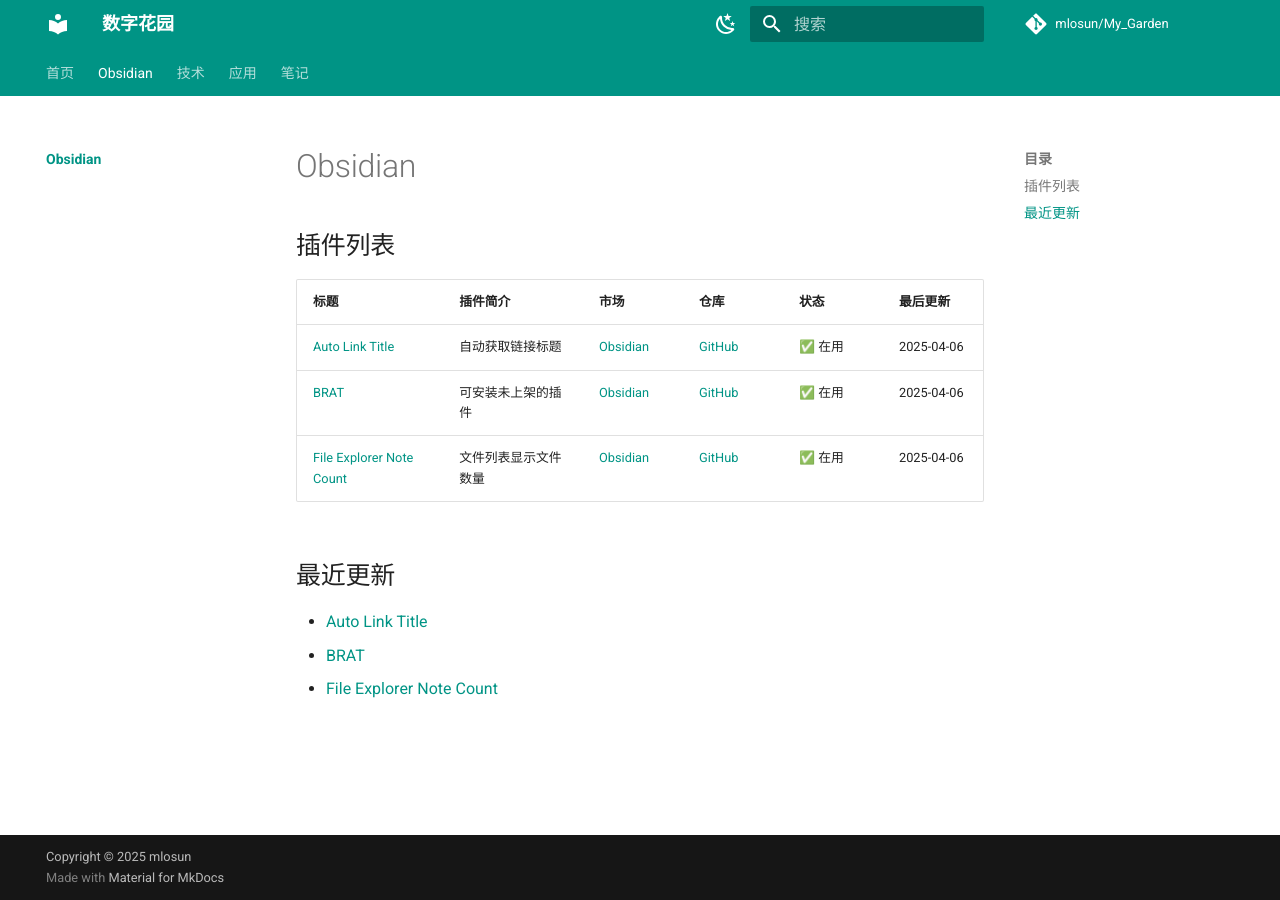
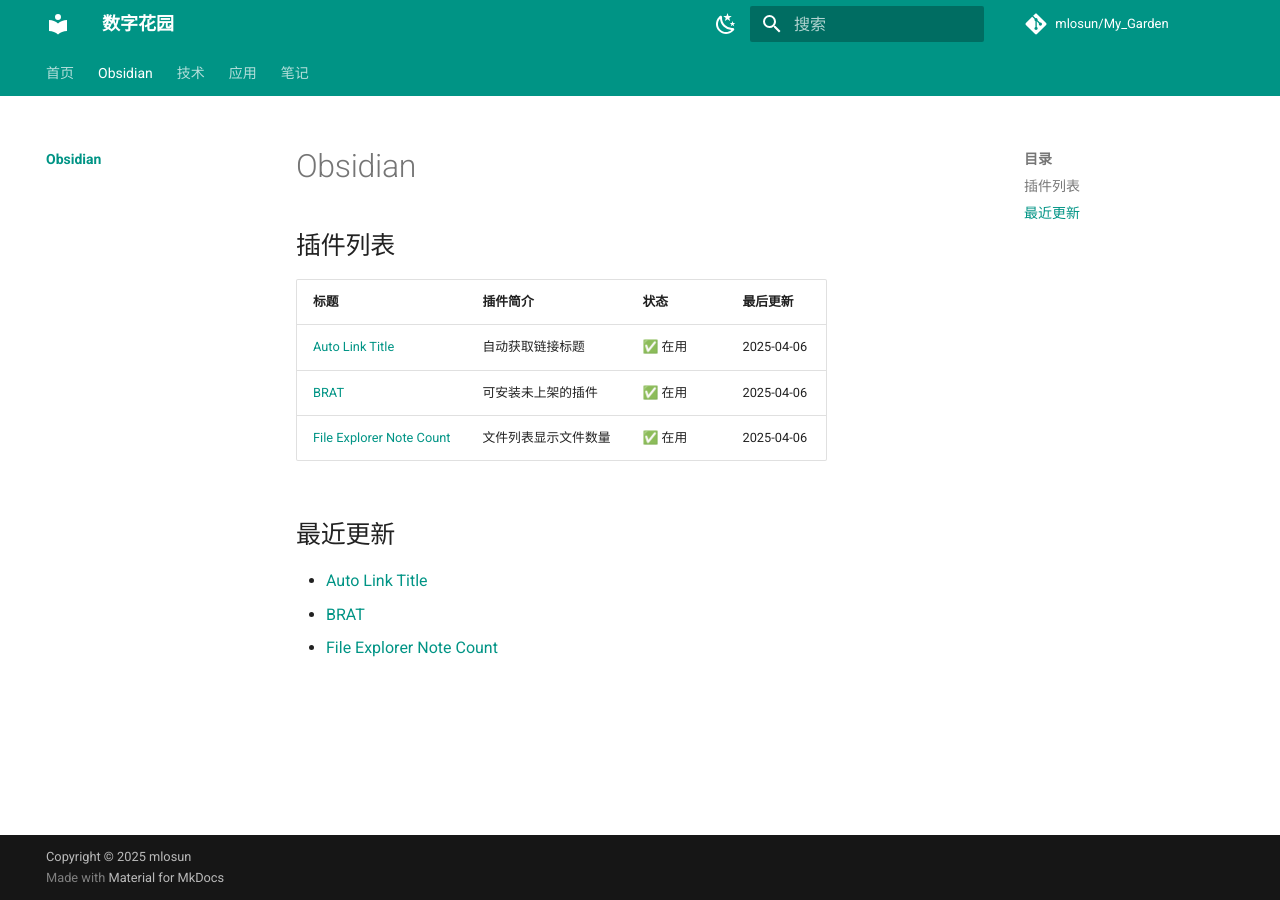
Before and after one commit to mlosun/My_Garden, an MkDocs documentation site: the page built from docs/obsidian/index.md, in a window 1280 px wide. Built offline with MkDocs 1.6.1 and Material for MkDocs 9.7.7, drawn with Linux system fonts in a browser that asks for light colours; comment, search, counter and statistics services are not loaded.

Commit message:
PUSH NOTE : index.md

```diff
--- a/docs/obsidian/index.md
+++ b/docs/obsidian/index.md
@@ -7,11 +7,11 @@
 
 ## 插件列表
 
-| 标题                                                                               | 插件简介       | 市场                                                                      | 仓库                                                            | 状态   | 最后更新       |
-| -------------------------------------------------------------------------------- | ---------- | ----------------------------------------------------------------------- | ------------------------------------------------------------- | ---- | ---------- |
-| [Auto Link Title](./plugins/Auto%20Link%20Title.md)                   | 自动获取链接标题   | [Obsidian](https://obsidian.md/plugins?search=obsidian-auto-link-title) | [GitHub](https://github.com/zolrath/obsidian-auto-link-title) | ✅ 在用 | 2025-04-06 |
-| [BRAT](./plugins/BRAT.md)                                         | 可安装未上架的插件  | [Obsidian](https://obsidian.md/plugins?id=obsidian42-brat)              | [GitHub](https://github.com/TfTHacker/obsidian42-brat)        | ✅ 在用 | 2025-04-06 |
-| [File Explorer Note Count](./plugins/File%20Explorer%20Note%20Count.md) | 文件列表显示文件数量 | [Obsidian](https://obsidian.md/plugins?id=file-explorer-note-count)     | [GitHub](https://github.com/ozntel/file-explorer-note-count)  | ✅ 在用 | 2025-04-06 |
+| 标题                                                                               | 插件简介       | 状态   | 最后更新       |
+| -------------------------------------------------------------------------------- | ---------- | ---- | ---------- |
+| [Auto Link Title](./plugins/Auto%20Link%20Title.md)                   | 自动获取链接标题   | ✅ 在用 | 2025-04-06 |
+| [BRAT](./plugins/BRAT.md)                                         | 可安装未上架的插件  | ✅ 在用 | 2025-04-06 |
+| [File Explorer Note Count](./plugins/File%20Explorer%20Note%20Count.md) | 文件列表显示文件数量 | ✅ 在用 | 2025-04-06 |
 
 
 ## 最近更新
```
